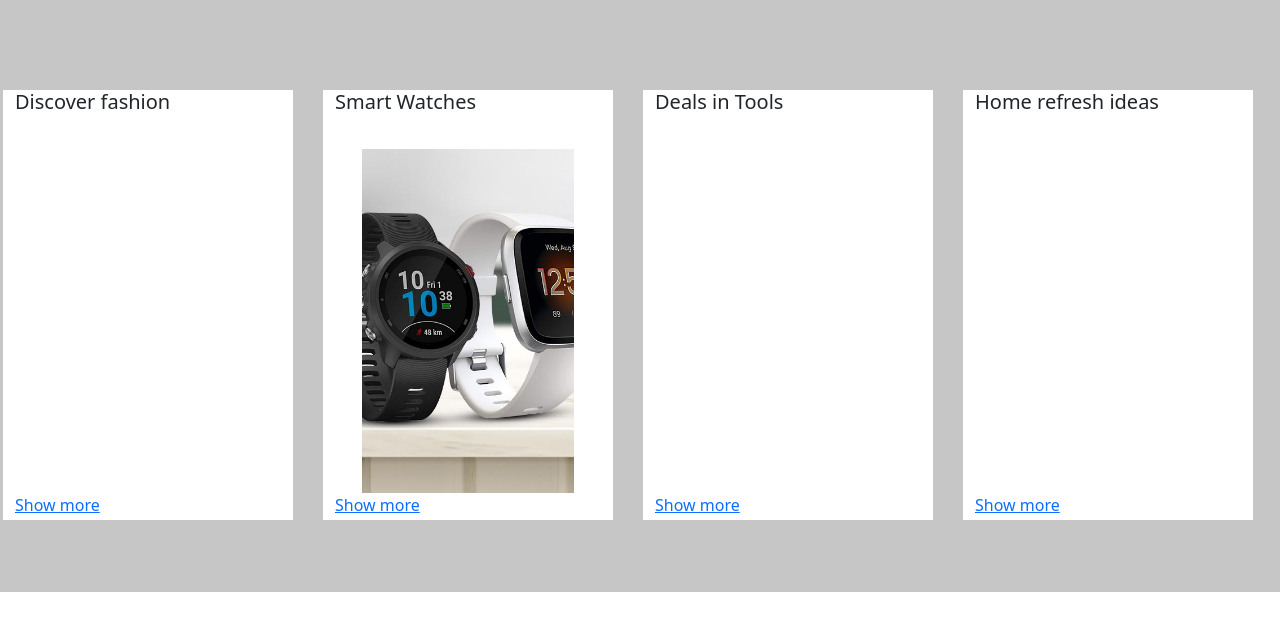
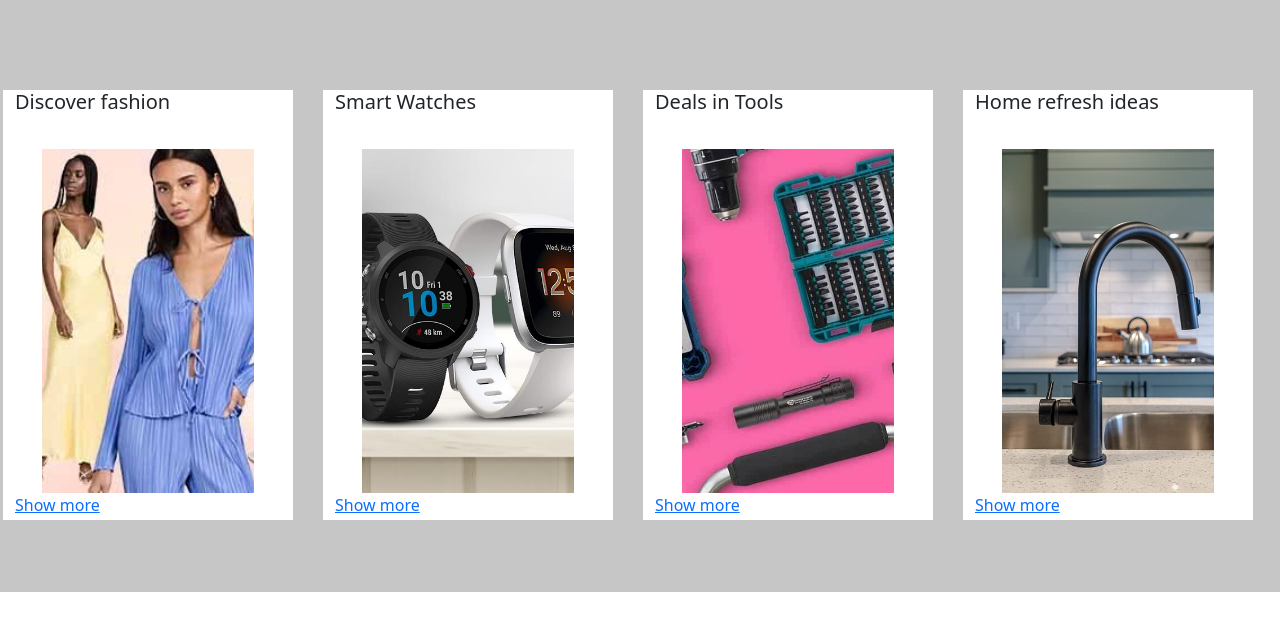
Before and after one commit to neethu-ku/amazon, a plain HTML site: page index.html in a window 1280 px wide. Drawn offline with nearby package versions, Linux system fonts and the light colour scheme; the site is published under a folder, as on GitHub Pages, so addresses that start at the root find nothing.

Commit message:
Update style.css

```diff
--- a/style.css
+++ b/style.css
@@ -24,7 +24,7 @@
 }
 
 .i1 {
-    background-image: url("/img/mp_20230219_ff_desktopsinglecategory_desktop_379x304_1._SY304_CB612639047_.jpg");
+    background-image: url("img/mp_20230219_ff_desktopsinglecategory_desktop_379x304_1._SY304_CB612639047_.jpg");
     background-position: center;
     background-size: cover;
 }
@@ -36,13 +36,13 @@
 }
 
 .i3 {
-    background-image: url("/img/XCM_CUTTLE_1475305_2610205_758x608_2X_en_US._SY608_CB608600856_.jpg");
+    background-image: url("img/XCM_CUTTLE_1475305_2610205_758x608_2X_en_US._SY608_CB608600856_.jpg");
     background-position: center;
     background-size: cover;
 }
 
 .i4 {
-    background-image: url("/img/XCM_CUTTLE_1559454_3018199_758x608_2X_en_US._SY608_CB592739737_.jpg");
+    background-image: url("img/XCM_CUTTLE_1559454_3018199_758x608_2X_en_US._SY608_CB592739737_.jpg");
     background-position: center;
     background-size: cover;
 }
```
